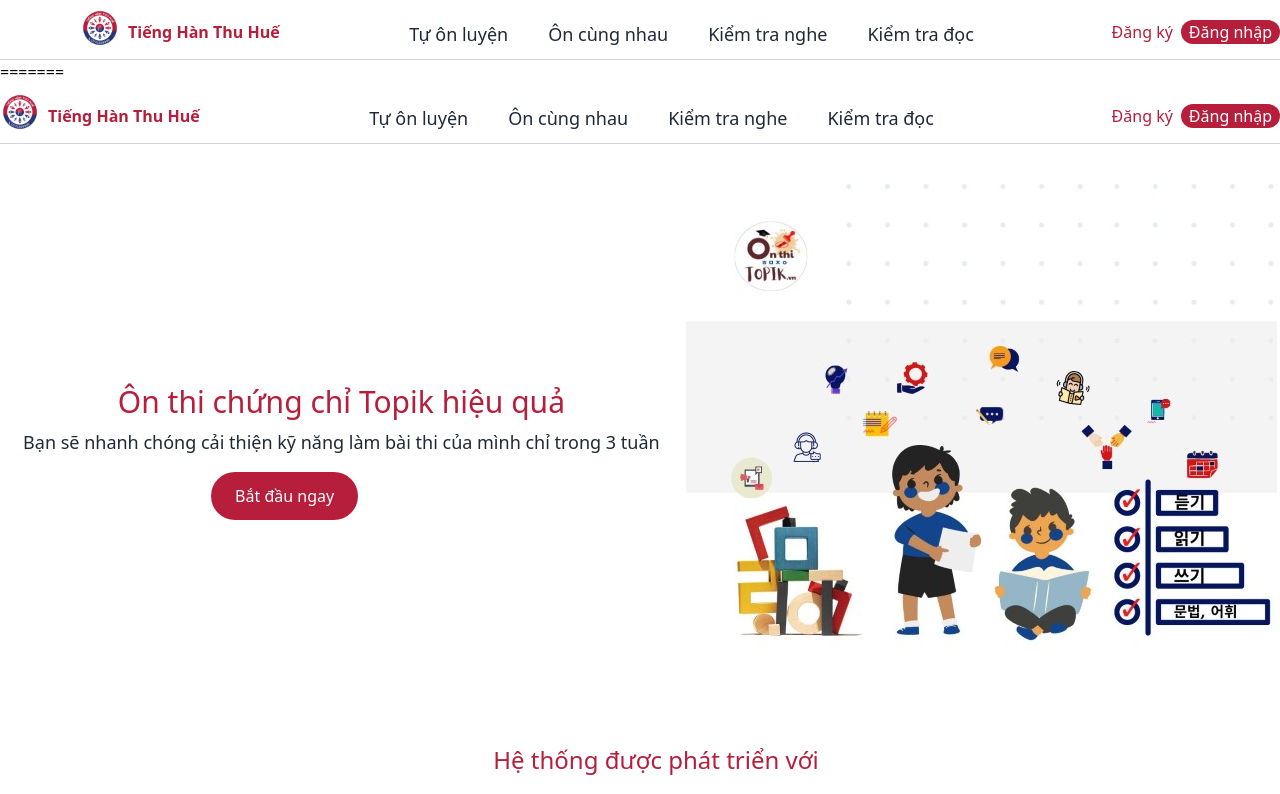
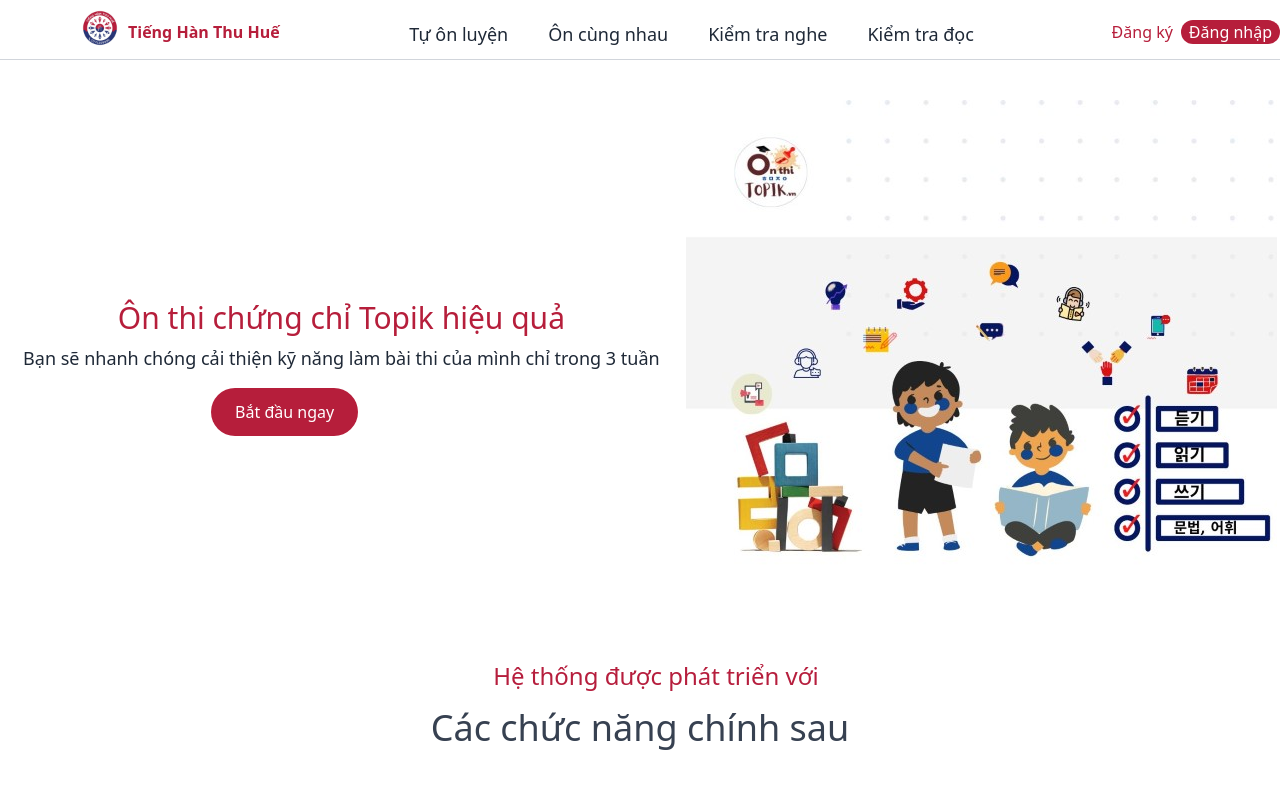
Before and after one commit to Khanhlinh952001/my-app, a Next.js app: page / in a window 1280 px wide. Shown: the top 794 px of the page. Built offline with nearby package versions, Linux system fonts and the light colour scheme.

Commit message:
Update page.jsx
fix

```diff
--- a/app/page.jsx
+++ b/app/page.jsx
@@ -52,46 +52,6 @@
             </div>
           </div>
         </div>
-=======
-       <div className="lg:h-[60px] bg-white border-b border-gray-300 ">
-  <div className="container flex flex-col lg:flex-row justify-between pb-2">
-    {/* Logo */}
-    <div className="flex items-center">
-      <img className="w-10 mt-2 h-10" src="logo.jpg" alt="logo" />
-      <h2 className="text-[#b61e3b] font-bold mt-4 ml-2">
-        Tiếng Hàn Thu Huế
-      </h2>
-    </div>
-
-    {/* Navigation Links */}
-    <div className="lg:flex lg:justify-around mt-4">
-      <h3 className="text-gray-800 text-lg hover:bg-[#b61e3b] hover:text-white px-3 py-1 h-8 mx-2 rounded">
-        Tự ôn luyện
-      </h3>
-      <h3 className="text-gray-800 text-lg hover:bg-[#b61e3b] hover:text-white px-3 py-1 h-8 mx-2 rounded">
-        Ôn cùng nhau
-      </h3>
-      <Link href="/Listen">
-        <h3 className="text-gray-800 text-lg hover:bg-[#b61e3b] hover:text-white px-3 pt-1 h-8 mx-2 rounded">
-          Kiểm tra nghe
-        </h3>
-      </Link>
-      <Link href="/Reading">
-        <h3 className="text-gray-800 text-lg hover:bg-[#b61e3b] hover:text-white px-3 py-1 h-8 mx-2 rounded">
-          Kiểm tra đọc
-        </h3>
-      </Link>
-    </div>
-
-    {/* Auth Buttons */}
-    <div className="lg:flex items-center mt-4">
-      <button className="text-[#b61e3b] mx-2">Đăng ký</button>
-      <button className="text-white bg-[#b61e3b] px-2 rounded-xl">
-        Đăng nhập
-      </button>
-    </div>
-  </div>
-</div>
 
 
 
```
